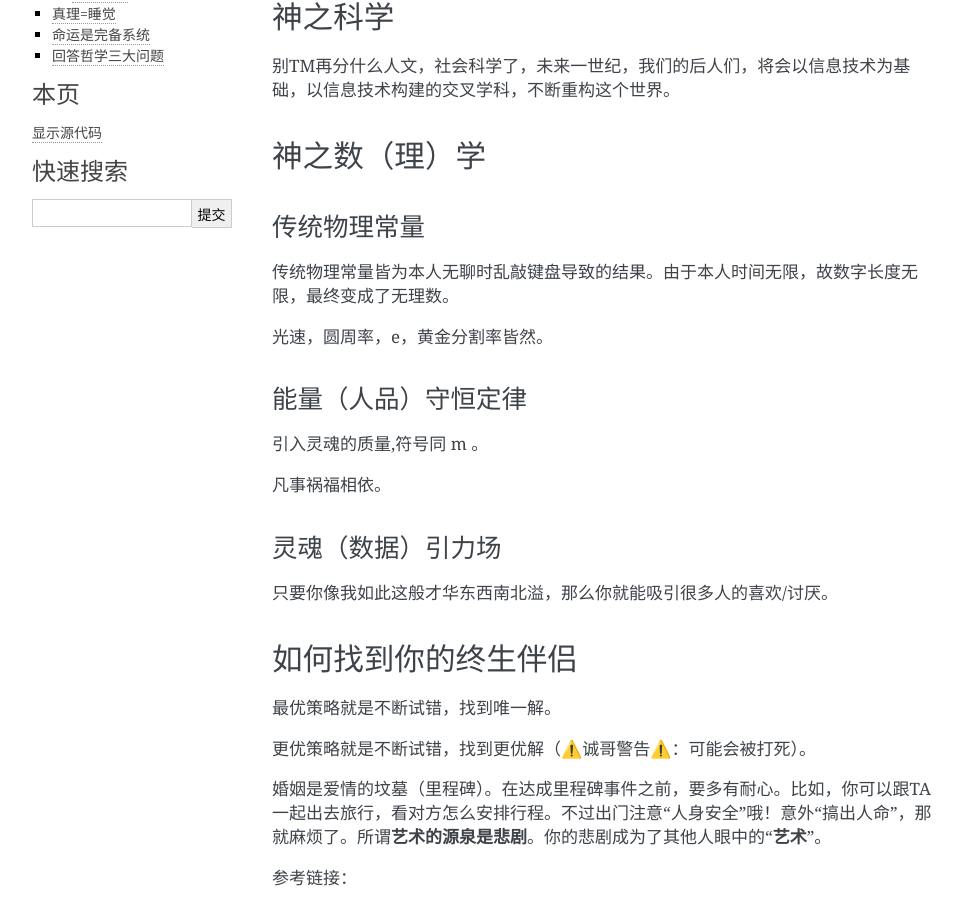
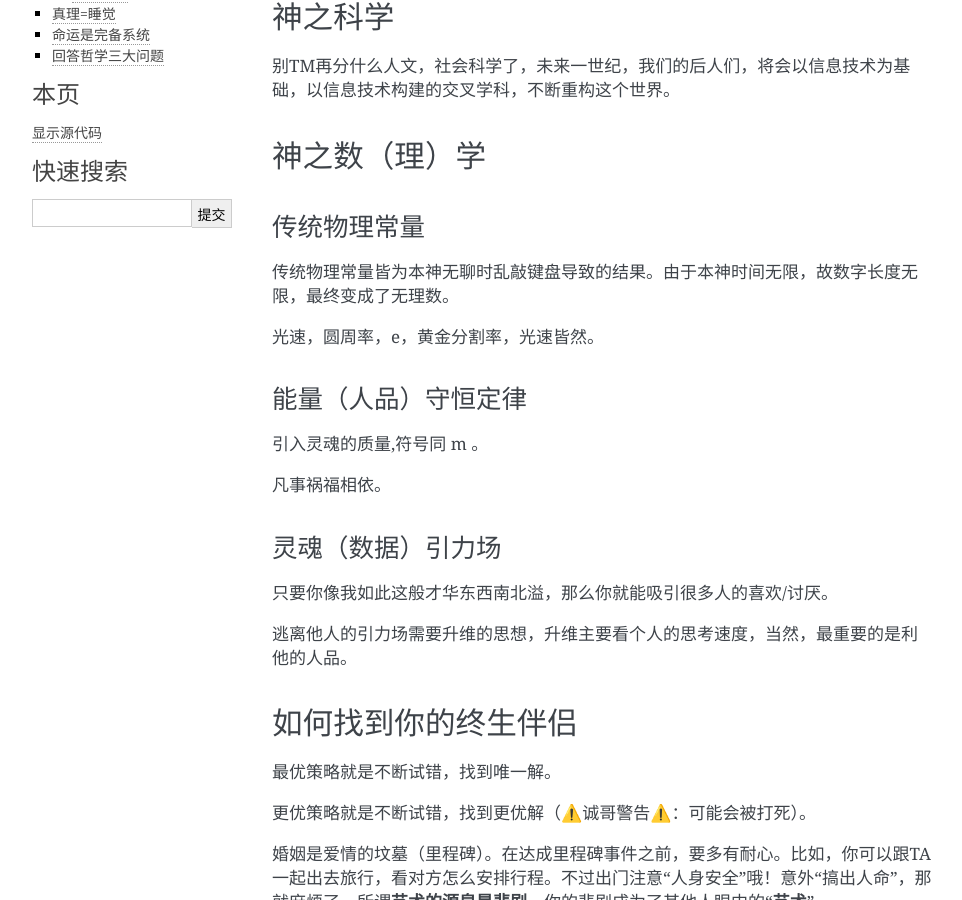
Before and after one commit to zeusro/God-Theory, a Sphinx documentation site: the page built from source/chapter_6.md, in a window 1280 px wide and 900 px high, scrolled down 322 px. Shown: the whole window, without its empty margins (148-1110 px from the left). Built offline with Sphinx 7.4.7, drawn with Linux system fonts in a browser that asks for light colours.

Commit message:
Mon Jun  1 02:27:16 CST 2020

```diff
--- a/source/chapter_6.md
+++ b/source/chapter_6.md
@@ -16,9 +16,9 @@
 
 ### 传统物理常量
 
-传统物理常量皆为本人无聊时乱敲键盘导致的结果。由于本人时间无限，故数字长度无限，最终变成了无理数。
+传统物理常量皆为本神无聊时乱敲键盘导致的结果。由于本神时间无限，故数字长度无限，最终变成了无理数。
 
-光速，圆周率，e，黄金分割率皆然。
+光速，圆周率，e，黄金分割率，光速皆然。
 
 ### 能量（人品）守恒定律
 
@@ -29,6 +29,8 @@
 ### 灵魂（数据）引力场
 
 只要你像我如此这般才华东西南北溢，那么你就能吸引很多人的喜欢/讨厌。
+
+逃离他人的引力场需要升维的思想，升维主要看个人的思考速度，当然，最重要的是利他的人品。
 
 ## 如何找到你的终生伴侣
 
```
Also changed, not shown: README.md (+3 -1 lines), source/chapter_3.md (+1 -1 lines), source/chapter_4.md (+9 -7 lines), zeusro.md (+3 -5 lines).
